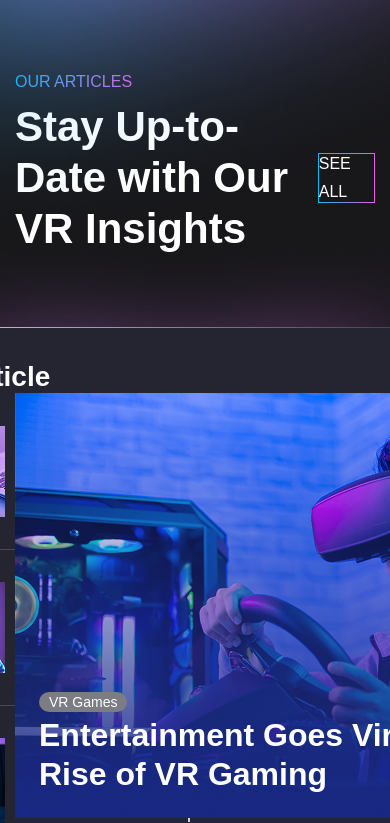
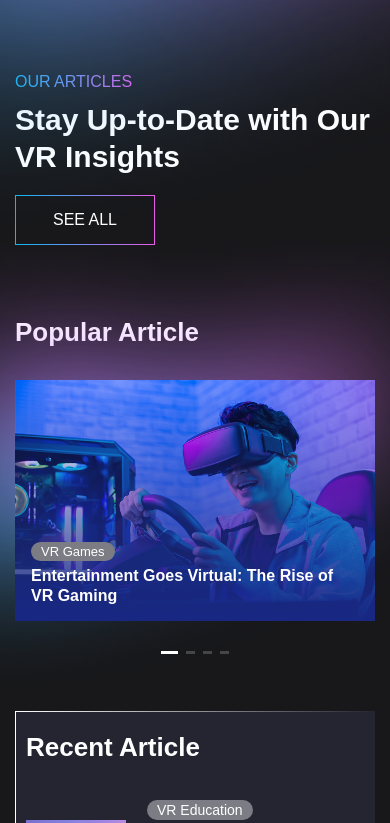
Before and after one commit to LiliiaGalkina/VR, a React (Vite) app: page / in a window 390 px wide. Shown: the part 10841-11664 px from the top of the page. Built offline with nearby package versions, Linux system fonts and the light colour scheme.

Commit message:
articles адаптив

```diff
--- a/src/components/Articles/Articles.tsx
+++ b/src/components/Articles/Articles.tsx
@@ -19,7 +19,7 @@ const Articles = () => {
           </div>
         </div>
         <div className={style.items}>
-          <div className={style.slideritem}>
+          <div className={style.slidercontainer}>
             <h3 className={style.itemtitle}>Popular Article</h3>
             <div className={style.slider}>
               <Swiper
@@ -32,7 +32,7 @@ const Articles = () => {
                     <img
                       src={item.img}
                       alt={item.alt}
-                      className={style.mainimage}
+                      className={style.sliderimage}
                     />
                     <div className={style.block}>
                       <span className={style.beige}>{item.category}</span>
--- a/src/components/Articles/articles.module.scss
+++ b/src/components/Articles/articles.module.scss
@@ -29,14 +29,14 @@
   position: relative;
 }
 
-.slideritem {
-	position: relative;
+.slidercontainer {
+  position: relative;
 }
 
 .light {
-	position: absolute;
-	top: -10rem;
-	left: -10.6rem;
+  position: absolute;
+  top: -10rem;
+  left: -10.6rem;
 }
 
 .content {
@@ -115,7 +115,7 @@
   cursor: pointer;
   transition: all 0.5s ease;
   &:hover {
-	box-shadow: 0 0 1rem $linearGradientBlueColor;
+    box-shadow: 0 0 1rem $linearGradientBlueColor;
   }
 }
 
@@ -131,7 +131,7 @@
   height: 42.5rem;
 }
 
-.maimimage {
+.sliderimage {
   width: 100%;
   height: 100%;
   object-fit: cover;
@@ -167,3 +167,103 @@
 .swiper-pagination {
   bottom: 20px !important;
 }
+
+@media (max-width: 1190px) {
+  .slidercontainer {
+    margin-bottom: 4rem;
+  }
+  .slider {
+    position: static;
+    max-width: 100%;
+    height: auto;
+  }
+  .content {
+    position: static;
+    width: 100%;
+  }
+  .articles {
+    width: 90%;
+  }
+
+  .block {
+    width: 100%;
+    padding-right: 4rem;
+  }
+}
+
+@media (max-width: 1100px) {
+  .title {
+    @include title(3.6rem);
+  }
+}
+
+@media (max-width: 768px) {
+  .slidertitle {
+    @include title(2.4rem);
+  }
+  .content {
+    padding: 3rem;
+  }
+  .articles {
+    width: 99%;
+  }
+}
+
+@media (max-width: 600px) {
+  .titleblock {
+    flex-direction: column;
+    gap: 2rem;
+    align-items: start;
+  }
+  .block {
+    bottom: 1.6rem;
+    left: 1.6rem;
+  }
+  .slidertitle {
+    @include title(1.8rem);
+  }
+  .content {
+    padding: 2rem 1rem;
+  }
+  .articles {
+    width: 100%;
+    padding-right: 1rem;
+  }
+  .text {
+    font-size: 1.6rem;
+  }
+}
+
+@media (max-width: 480px) {
+  .title {
+    @include title(3rem);
+  }
+  .itemtitle {
+    @include title(2.6rem);
+  }
+  .image {
+    max-width: 10rem;
+  }
+  .text {
+    font-size: 1.4rem;
+  }
+  .slidertitle {
+    @include title(1.6rem);
+  }
+  .beige {
+    font-size: 1.3rem;
+  }
+  .arrow {
+    display: none;
+  }
+}
+
+@media (max-width: 370px) {
+  .slidertitle {
+    @include title(1.4rem);
+  }
+  .article {
+    flex-direction: column;
+    align-items: flex-start;
+  }
+}
--- a/src/components/Articles/swiperstyles.scss
+++ b/src/components/Articles/swiperstyles.scss
@@ -10,7 +10,6 @@
 
 .swiper-pagination {
   bottom: -0.1rem;
-
 }
 
 .swiper-pagination-bullet {
@@ -18,7 +17,6 @@
   height: 0.3rem;
   border-radius: 0;
   background: $whiteColor;
-
 }
 
 .swiper-pagination-bullet-active {
@@ -26,5 +24,14 @@
   height: 0.3rem;
   border-radius: 0;
   background: $whiteColor;
+}
 
+@media (max-width: 1190px) {
+  .swiper {
+    padding: 0 0 5rem 0;
+    height: auto;
   }
+  .swiper-wrapper {
+    height: auto;
+  }
+}
```
Lines whose indentation alone changed are shown as unchanged.
